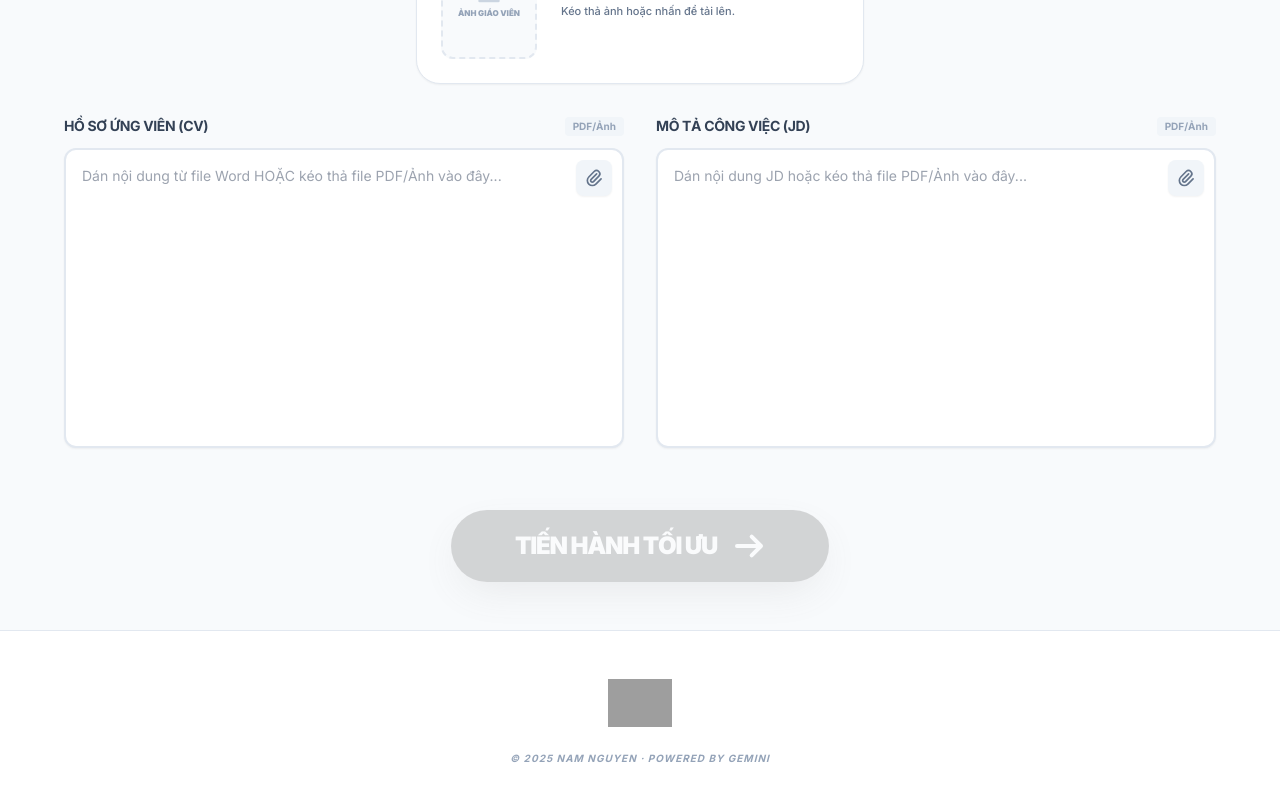
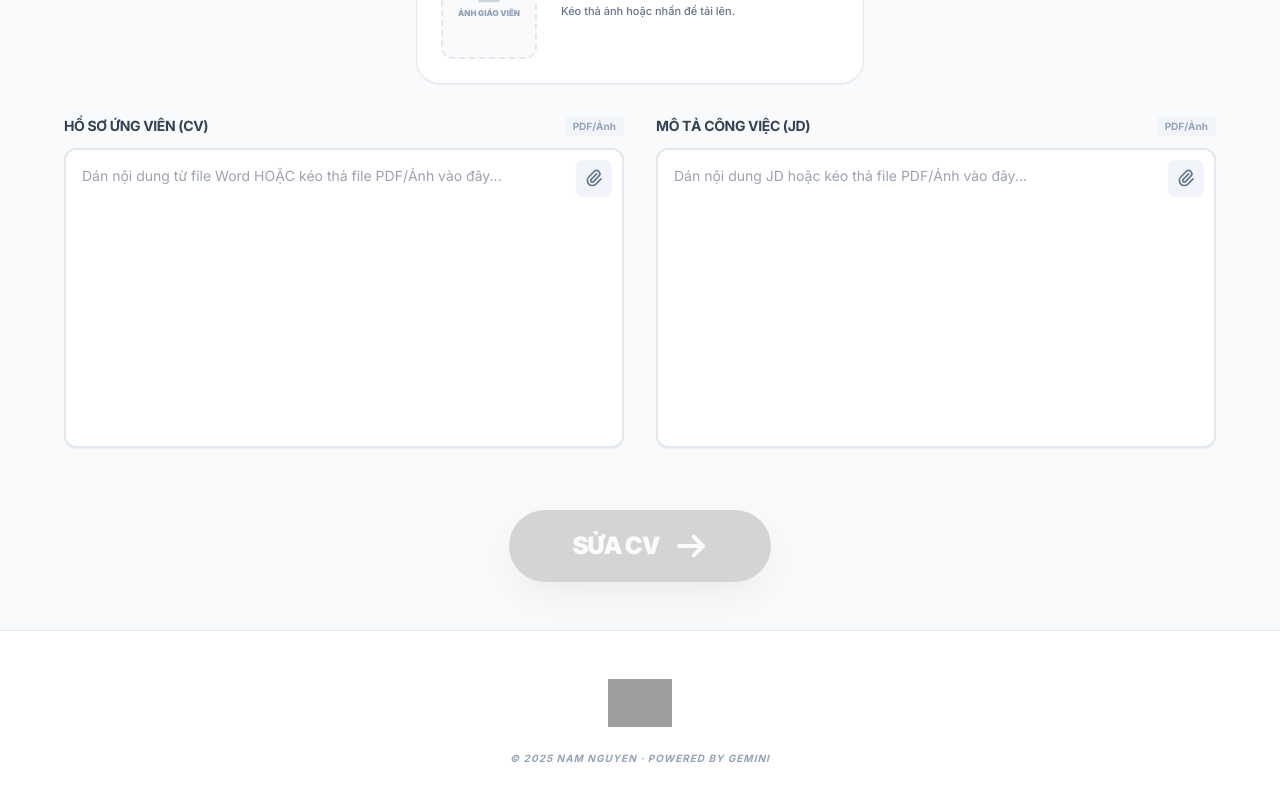
Before and after one commit to npnam151-rgb/EIVCV, a React (Vite) app: page / in a window 1280 px wide. Shown: the part 489-1289 px from the top of the page. Built offline with nearby package versions, Linux system fonts and the light colour scheme; grey boxes are pictures that could not be loaded.

Commit message:
feat: Rename "TIẾN HÀNH TỐI ƯU" to "Sửa CV"
Updates the submit button text on the CV input form to be more descriptive and concise, changing from "Proceed to Optimize" to "Edit CV".

```diff
--- a/components/CVInputForm.tsx
+++ b/components/CVInputForm.tsx
@@ -262,7 +262,7 @@ const CVInputForm: React.FC<CVInputFormProps> = ({ onProcess }) => {
           disabled={(!cvFile && !cvText) || (!jdFile && !jdText)}
           className="px-16 py-5 bg-[#F26522] text-white rounded-full font-black text-2xl shadow-[0_15px_40px_-10px_rgba(242,101,34,0.5)] hover:scale-105 active:scale-95 transition-all disabled:opacity-30 disabled:grayscale disabled:cursor-not-allowed flex items-center space-x-4 uppercase tracking-tighter"
         >
-          <span>TIẾN HÀNH TỐI ƯU</span>
+          <span>Sửa CV</span>
           <svg className="w-8 h-8" fill="none" viewBox="0 0 24 24" stroke="currentColor">
             <path strokeLinecap="round" strokeLinejoin="round" strokeWidth={3} d="M14 5l7 7m0 0l-7 7m7-7H3" />
           </svg>
```
